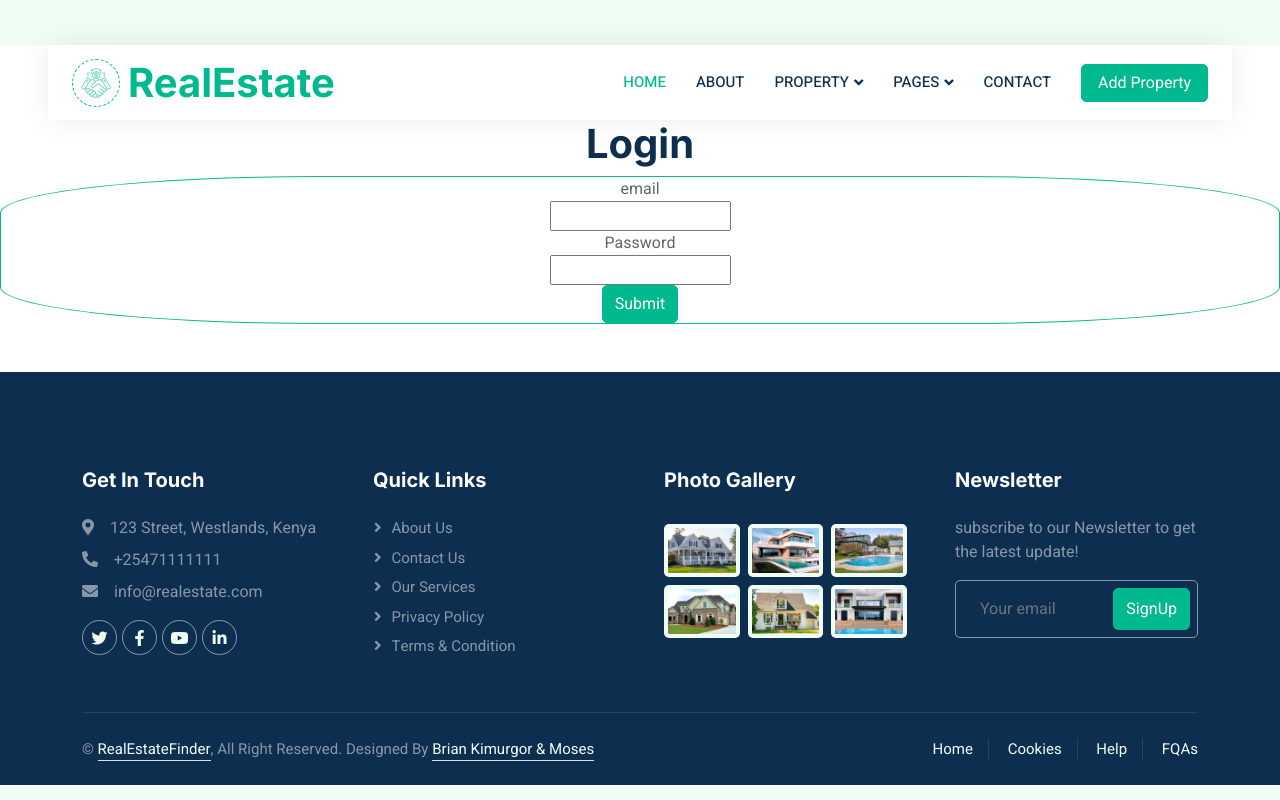
After one commit to BrianKimurgor/Estate_finder, a Flask app: page /login in a window 1280 px wide. The commit adds this page. Run offline with Flask 3, Linux system fonts and the light colour scheme; some libraries are stand-ins or nearby versions.

Commit message:
adding add property form login and registration

```diff
--- a/estate_finder/form.py
+++ b/estate_finder/form.py
@@ -1,12 +1,12 @@
 from flask_wtf import FlaskForm
-from wtforms import StringField, IntegerField, SubmitField, SelectField
-from wtforms.validators import DataRequired
+from wtforms import StringField, IntegerField, SubmitField, SelectField, EmailField,  PasswordField
+from wtforms.validators import DataRequired, Length, Email, EqualTo
 
 class PropertyForm(FlaskForm):
         propertyImage = StringField('Property Image URL', validators=[DataRequired()])
         propertyStatus = SelectField('Property Status', choices=[('For Rent', 'For Rent'), ('For Sale', 'For Sale')], validators=[DataRequired()])
         propertyType = StringField('Property Type', validators=[DataRequired()])
-        propertyPrice = StringField('Property Price', validators=[DataRequired()])
+        propertyPrice = StringField('Property Price(KSH)', validators=[DataRequired()])
         propertyName = StringField('Property Name', validators=[DataRequired()])
         propertyLocation = StringField('Property Location', validators=[DataRequired()])
         propertySize = IntegerField('Property Size (Sqft)', validators=[DataRequired()])
@@ -15,9 +15,21 @@ class PropertyForm(FlaskForm):
 
 
 class LoginForm(FlaskForm):
-    email = StringField('email', validators=[DataRequired()])
-    password = StringField('Password', validators=[DataRequired()])
+    email = StringField('email',
+                         validators=[DataRequired()])
+    password = StringField('Password',
+                           validators=[DataRequired()])
+    submit = SubmitField('register')
 
 
 class RegistrationForm(FlaskForm):
-    username = StringField('username', validators=[DataRequired()])
+    username = StringField('username',
+                         validators=[DataRequired(),
+                                     Length(min=2, max=20)])
+    email = EmailField('email',
+                       validators=[DataRequired()])
+    password = PasswordField('Password', validators=[DataRequired()])
+    confirm_password = PasswordField('Confirm Password',
+                                     validators=[DataRequired(),
+                                                 EqualTo('password')])
+    submit = SubmitField('register')
--- a/estate_finder/routes.py
+++ b/estate_finder/routes.py
@@ -1,7 +1,7 @@
 from flask import render_template, url_for, redirect
 from estate_finder import app, db
 from estate_finder.models import Location, Property
-from estate_finder.form import PropertyForm
+from estate_finder.form import PropertyForm, LoginForm, RegistrationForm
 
 
 @app.route('/')
@@ -29,6 +29,16 @@ def property_type():
 def property_agent():
     return render_template('property-agent.html')
 
+@app.route('/register')
+def register():
+    form = RegistrationForm()
+    return render_template('register.html', title='Register', form=form)
+
+@app.route('/login')
+def login():
+    form = LoginForm()
+    return render_template('login.html', title='Login', form=form)
+
 @app.route('/add_property', methods=['GET', 'POST'])
 def add_property():
     form = PropertyForm()
--- a/estate_finder/static/css/style.css
+++ b/estate_finder/static/css/style.css
@@ -443,7 +443,7 @@ form{
     flex-direction: column;
     align-items: center;
     border: 1px solid #00B98E;
-    border-radius: 13%;
+    border-radius: 25%;
 }
 .form-group{
     display: flex;
--- /dev/null
+++ b/estate_finder/templates/login.html
@@ -0,0 +1,16 @@
+{% extends "index.html" %}
+{% block content %}
+    <h1>Login</h1>
+    <form method="POST" action="/login">
+        {{ form.hidden_tag() }}
+        <div class="form-group">
+            <label for="email"></label>
+            {{ form.email.label }} {{ form.email() }}
+        </div>
+        <div class="form-group">
+            <label for="password"></label>
+            {{ form.password.label }} {{ form.password() }}
+        </div>
+        <button type="submit" class="btn btn-primary">Submit</button>
+    </form>
+{% endblock %}
```
Also changed, not shown: estate_finder/templates/register.html (added, +24 -0 lines).
